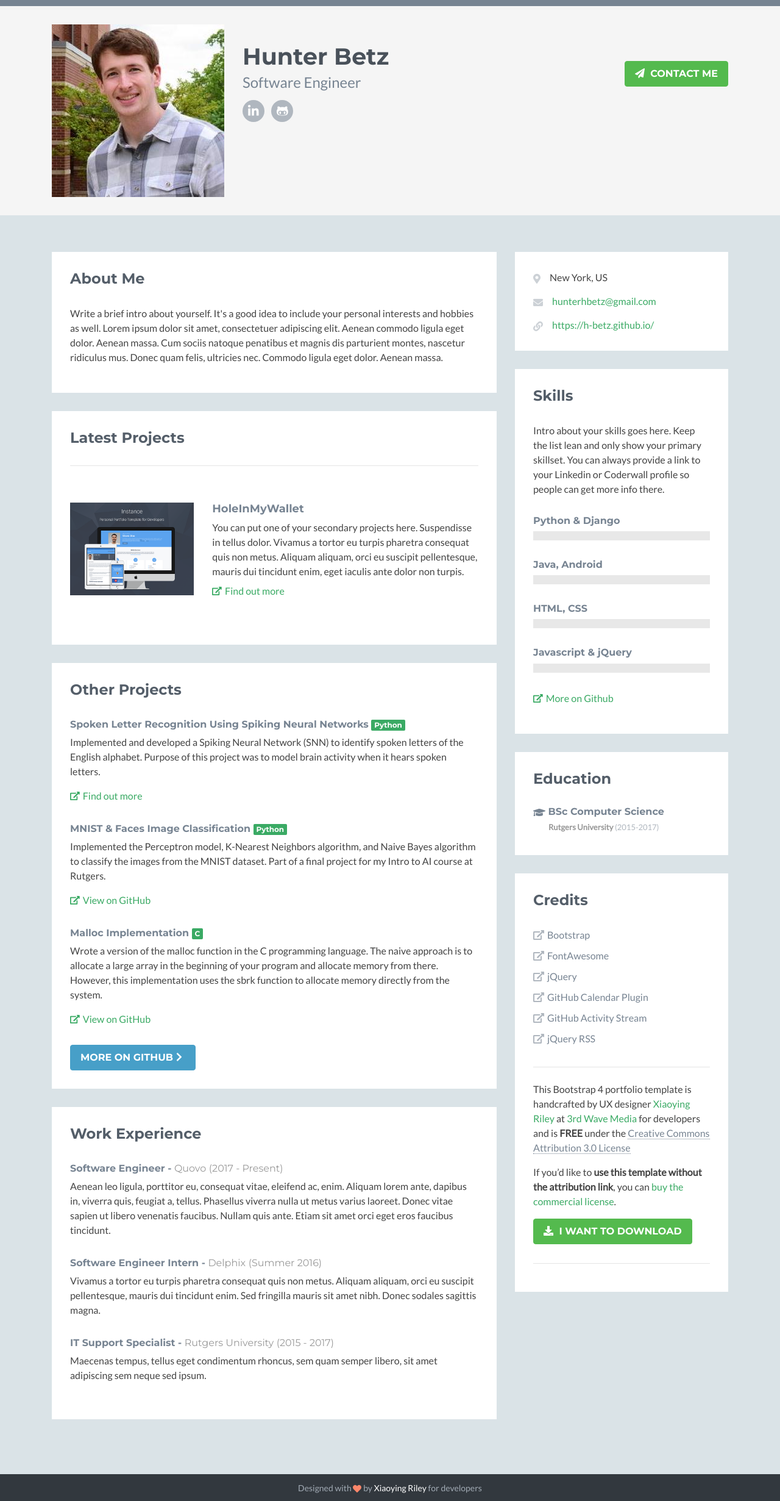
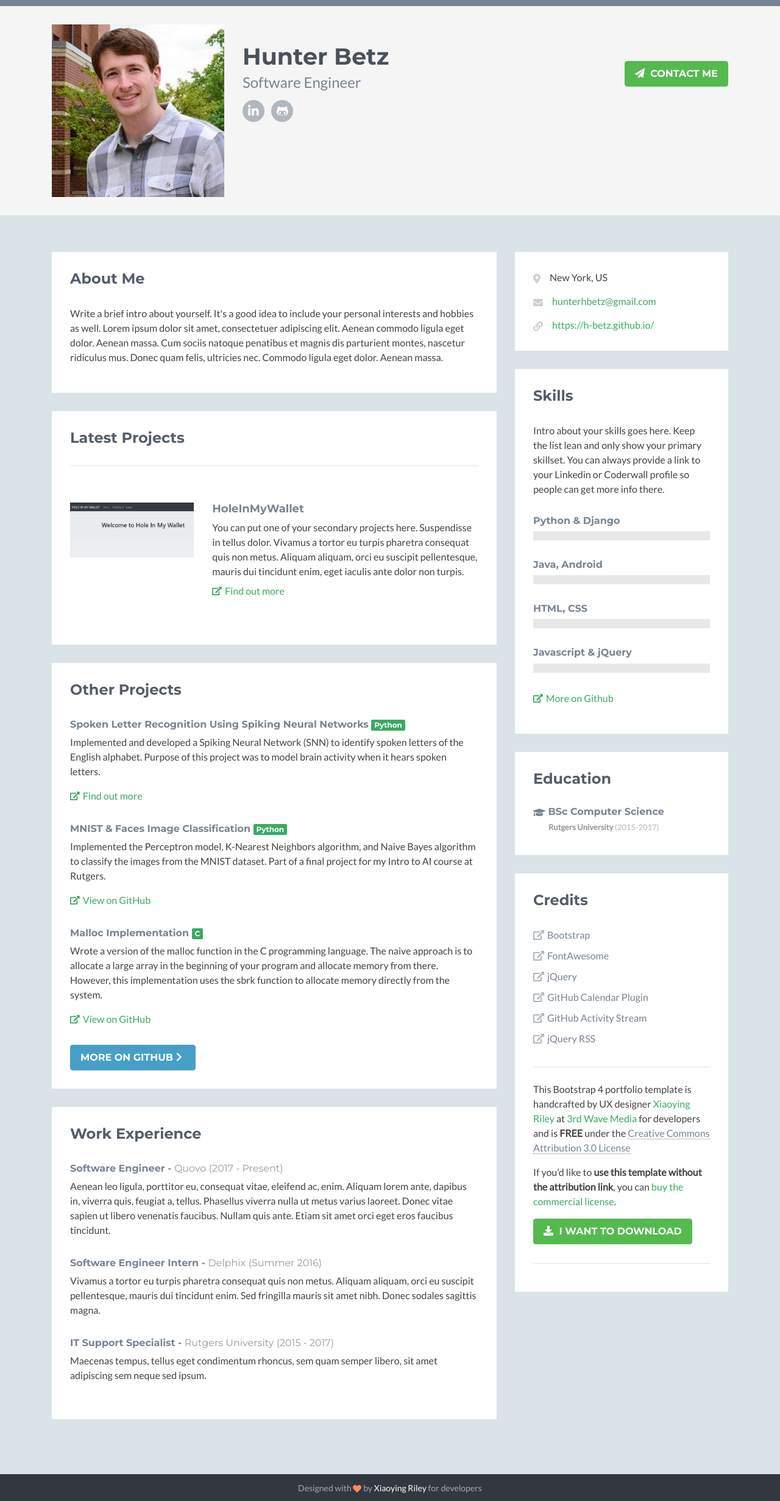
Before and after one commit to h-betz/h-betz.github.io, a Jekyll site: the page index.html, which Jekyll copies as it is, in a window 1280 px wide. Shown: the whole page at 61% size. Built offline with Jekyll 4.4.1, drawn with Linux system fonts in a browser that asks for light colours; nearby versions of some CDN libraries; a style sheet for code colours, icons or effects is not loaded.

Commit message:
Updating with my info

```diff
--- a/index.html
+++ b/index.html
@@ -68,7 +68,7 @@
                             <hr class="divider" />
                             <div class="item row">
                                 <a class="col-md-4 col-12" href="https://www.holeinmywallet.com/" target="_blank">
-                                <img class="img-fluid project-image" src="assets/images/projects/project-1.png" alt="HoleInMyWallet" />
+                                <img class="img-fluid project-image" src="assets/images/projects/holeinmywallet.png" alt="HoleInMyWallet" />
                                 </a>
                                 <div class="desc col-md-8 col-12">
                                     <h3 class="title"><a href="https://themes.3rdwavemedia.com/bootstrap-templates/resume/instance-bootstrap-portfolio-theme-for-developers/" target="_blank">HoleInMyWallet</a></h3>
```
Also changed, not shown: assets/images/profile.png (deleted), assets/images/projects/holeinmywallet.PNG (added).
